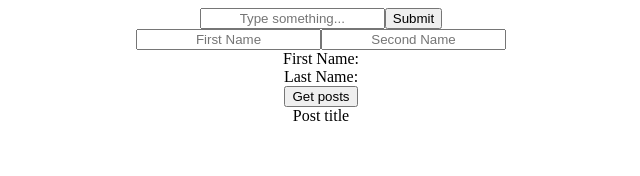
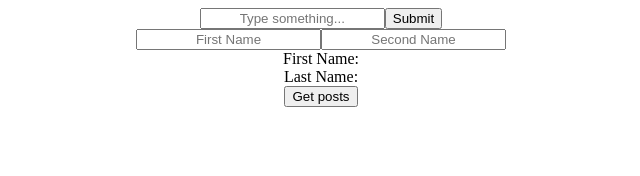
Before and after one commit to VladimirRM/g-js-redux, a React (Create React App) app: page / in a window 1280 px wide. Shown: the top 176 px of the page, without its empty margins (319-959 px from the left). Built offline with nearby package versions, Linux system fonts and the light colour scheme.

Commit message:
Render PostItem with map

```diff
--- a/src/features/post/Posts.js
+++ b/src/features/post/Posts.js
@@ -1,20 +1,29 @@
 import React from 'react'
 import PostItem from './PostItem'
-import { useDispatch } from 'react-redux'
+import { useDispatch,useSelector } from 'react-redux'
 import { getPosts } from './PostSlice'
 
 const Posts = () => {
 
     const dispatch = useDispatch()
+
+    const posts = useSelector((state)=>state.post.posts)
     return (
         <div>
             <button
                 type='submit'
                 className='bg-lime-300  hover:bg-lime-400 transition-all p-2 text-sm'
+            onClick={()=>dispatch(getPosts())}
             >
                 Get posts
             </button>
-            <PostItem />
+            {posts?.map((post)=>(
+
+            <PostItem
+            key={post.title}
+            />
+
+            ))}
         </div>
     )
 }
```
